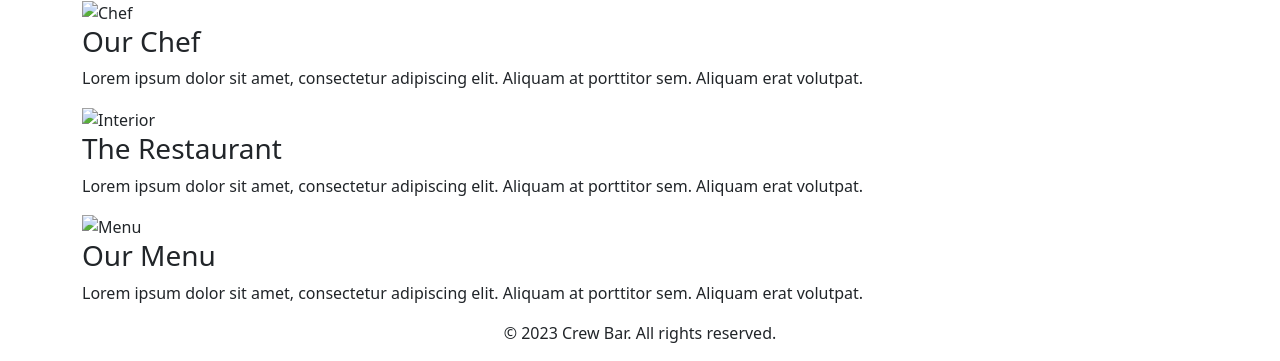
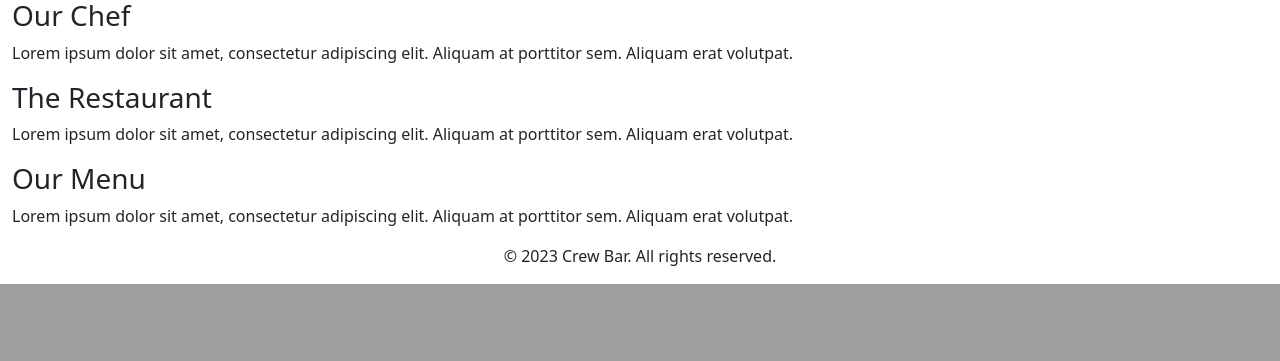
Before and after one commit to raulbrocal/Proyecto, a PHP site: page / in a window 1280 px wide. Shown: the part 999-1360 px from the top of the page. After the commit the page ends 1283 px from the top, so only its background shows below. Run offline with PHP 8.4, Linux system fonts and the light colour scheme.

Commit message:
Plantilla inicio terminada.

```diff
--- a/src/Model/connection.php
+++ b/src/Model/connection.php
@@ -1,12 +1,10 @@
 <?php
 try {
-    // Database connection data
     define('DB_SERVER', 'localhost');
     define('DB_USERNAME', 'root');
     define('DB_PASSWORD', '1234');
     define('DB_NAME', 'restaurant');
 
-    // Connecting to the database
     $conn = mysqli_connect(DB_SERVER, DB_USERNAME, DB_PASSWORD, DB_NAME);
 
     return $conn;
--- a/src/View/index.php
+++ b/src/View/index.php
@@ -8,7 +8,7 @@
     <link rel="icon" href="../../img/logo.png">
     <link rel="preconnect" href="https://fonts.googleapis.com">
     <link rel="preconnect" href="https://fonts.gstatic.com" crossorigin>
-    <link href="https://fonts.googleapis.com/css2?family=Rubik&display=swap" rel="stylesheet">
+    <link href="https://fonts.googleapis.com/css2?family=Rubik&family=Rubik+Mono+One&display=swap" rel="stylesheet">
     <link href="https://cdn.jsdelivr.net/npm/bootstrap@5.0.2/dist/css/bootstrap.min.css" rel="stylesheet" integrity="sha384-EVSTQN3/azprG1Anm3QDgpJLIm9Nao0Yz1ztcQTwFspd3yD65VohhpuuCOmLASjC" crossorigin="anonymous">
     <script src="https://cdn.jsdelivr.net/npm/bootstrap@5.0.2/dist/js/bootstrap.bundle.min.js" integrity="sha384-MrcW6ZMFYlzcLA8Nl+NtUVF0sA7MsXsP1UyJoMp4YLEuNSfAP+JcXn/tWtIaxVXM" crossorigin="anonymous"></script>
     <script src="https://cdn.jsdelivr.net/npm/@popperjs/core@2.9.2/dist/umd/popper.min.js" integrity="sha384-IQsoLXl5PILFhosVNubq5LC7Qb9DXgDA9i+tQ8Zj3iwWAwPtgFTxbJ8NT4GN1R8p" crossorigin="anonymous"></script>
@@ -17,11 +17,7 @@
 </head>
 
 <body id="google_translate_element">
-    <section class="container-fluid title">
-        <h1>Crew Bar</h1>
-    </section>
 
-    <div class="container-xxl">
     <header>
         <nav class="navbar navbar-expand-lg navbar-scroll fixed-top shadow-0 border-bottom border-dark">
             <div class="container-fluid">
@@ -48,6 +44,11 @@
         </nav>
     </header>
 
+    <section class="container-fluid title">
+        <h1>Crew Bar</h1>
+    </section>
+
+    <div class="container-xxl">
         <section class="banner">
             <div id="demo" class="carousel slide" data-bs-ride="carousel">
 
@@ -82,27 +83,23 @@
             </div>
         </section>
 
-        <section class="info">
-            <div class="container">
+        <section class="about">
             <div class="article">
-                    <img src="" alt="Chef">
                 <h3 class="title">Our Chef</h3>
                 <p class="text">Lorem ipsum dolor sit amet, consectetur adipiscing elit. Aliquam at porttitor sem.
                     Aliquam erat volutpat.</p>
             </div>
             <div class="article">
-                    <img src="" alt="Interior">
                 <h3 class="title">The Restaurant</h3>
                 <p class="text">Lorem ipsum dolor sit amet, consectetur adipiscing elit. Aliquam at porttitor sem.
                     Aliquam erat volutpat.</p>
             </div>
             <div class="article">
-                    <img src="" alt="Menu">
                 <h3 class="title">Our Menu</h3>
                 <p class="text">Lorem ipsum dolor sit amet, consectetur adipiscing elit. Aliquam at porttitor sem.
                     Aliquam erat volutpat.</p>
             </div>
-            </div>
+
         </section>
 
         <footer>
```
Also changed, not shown: css/style.css (+16 -16 lines). Lines whose indentation alone changed are shown as unchanged.
